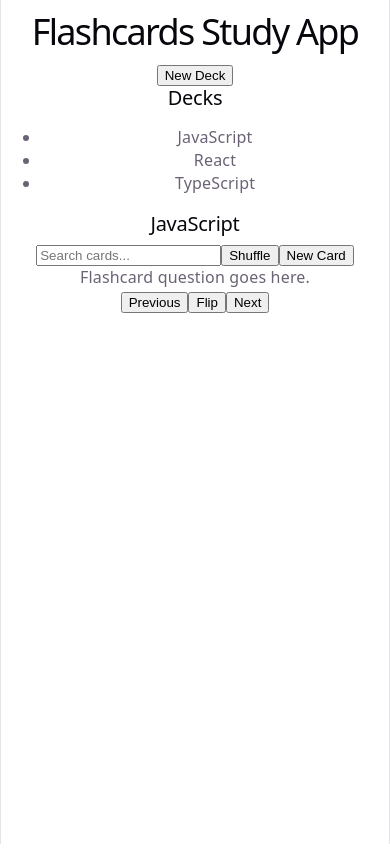
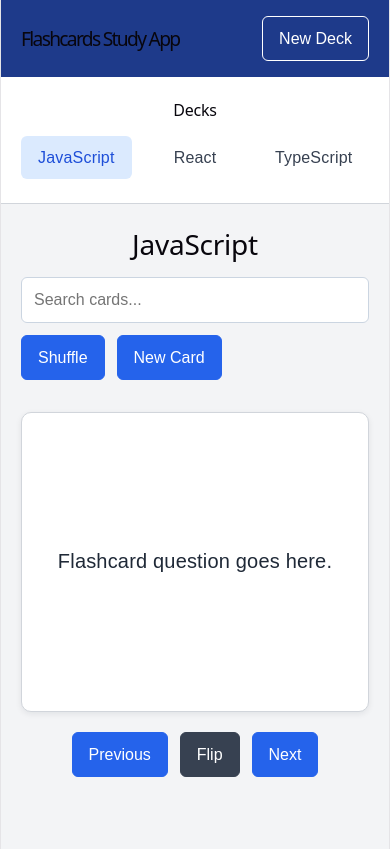
Before and after one commit to mercytv932/Flashcards-app, a React (Vite) app: page / in a window 390 px wide. Built offline with nearby package versions, Linux system fonts and the light colour scheme.

Commit message:
Add basic css

```diff
--- a/src/App.css
+++ b/src/App.css
@@ -1,184 +1,192 @@
-.counter {
-  font-size: 16px;
-  padding: 5px 10px;
-  border-radius: 5px;
-  color: var(--accent);
-  background: var(--accent-bg);
-  border: 2px solid transparent;
-  transition: border-color 0.3s;
-  margin-bottom: 24px;
-
-  &:hover {
-    border-color: var(--accent-border);
-  }
-  &:focus-visible {
-    outline: 2px solid var(--accent);
-    outline-offset: 2px;
-  }
-}
-
-.hero {
-  position: relative;
-
-  .base,
-  .framework,
-  .vite {
-    inset-inline: 0;
-    margin: 0 auto;
+  :root {
+    font-family: Arial, sans-serif;
+    color: #1f2937;
+    background: #f3f4f6;
   }
 
-  .base {
-    width: 170px;
-    position: relative;
-    z-index: 0;
+  * {
+    box-sizing: border-box;
   }
 
-  .framework,
-  .vite {
-    position: absolute;
+  body {
+    margin: 0;
   }
 
-  .framework {
-    z-index: 1;
-    top: 34px;
-    height: 28px;
-    transform: perspective(2000px) rotateZ(300deg) rotateX(44deg) rotateY(39deg)
-      scale(1.4);
+  button,
+  input {
+    font: inherit;
   }
 
-  .vite {
-    z-index: 0;
-    top: 107px;
-    height: 26px;
-    width: auto;
-    transform: perspective(2000px) rotateZ(300deg) rotateX(40deg) rotateY(39deg)
-      scale(0.8);
+  button {
+    border: 1px solid #2563eb;
+    border-radius: 6px;
+    padding: 10px 16px;
+    color: #ffffff;
+    background: #2563eb;
+    cursor: pointer;
   }
-}
 
-#center {
-  display: flex;
-  flex-direction: column;
-  gap: 25px;
-  place-content: center;
-  place-items: center;
-  flex-grow: 1;
+  button:hover {
+    background: #1d4ed8;
+  }
 
-  @media (max-width: 1024px) {
-    padding: 32px 20px 24px;
-    gap: 18px;
+  header {
+    display: flex;
+    align-items: center;
+    justify-content: space-between;
+    min-height: 72px;
+    padding: 16px 32px;
+    color: #ffffff;
+    background: #1e3a8a;
   }
-}
 
-#next-steps {
-  display: flex;
-  border-top: 1px solid var(--border);
-  text-align: left;
+  header h1 {
+    margin: 0;
+    font-size: 1.5rem;
+  }
 
-  & > div {
-    flex: 1 1 0;
+  header button {
+    border-color: #ffffff;
+    background: transparent;
+  }
+
+  header button:hover {
+    background: #1d4ed8;
+  }
+
+  header + div {
+    display: flex;
+    min-height: calc(100vh - 72px);
+  }
+
+  aside {
+    width: 240px;
+    flex-shrink: 0;
+    padding: 24px 20px;
+    border-right: 1px solid #d1d5db;
+    background: #ffffff;
+  }
+
+  aside h2 {
+    margin: 0 0 16px;
+    font-size: 1rem;
+  }
+
+  aside ul {
+    display: grid;
+    gap: 8px;
+    margin: 0;
+    padding: 0;
+    list-style: none;
+  }
+
+  aside li {
+    padding: 10px 12px;
+    border-radius: 6px;
+    color: #374151;
+  }
+
+  aside li:first-child {
+    color: #1d4ed8;
+    background: #dbeafe;
+  }
+
+  main {
+    width: 100%;
+    max-width: 900px;
+    margin: 0 auto;
     padding: 32px;
-    @media (max-width: 1024px) {
+  }
+
+  main > section:first-child {
+    display: flex;
+    align-items: center;
+    gap: 12px;
+    flex-wrap: wrap;
+  }
+
+  main h2 {
+    flex: 1 0 100%;
+    margin: 0 0 4px;
+    font-size: 1.75rem;
+  }
+
+  input[type='search'] {
+    min-width: 220px;
+    flex: 1;
+    padding: 10px 12px;
+    border: 1px solid #cbd5e1;
+    border-radius: 6px;
+    background: #ffffff;
+  }
+
+  input[type='search']:focus {
+    outline: 2px solid #93c5fd;
+    outline-offset: 1px;
+  }
+
+  main > section:nth-child(2) {
+    display: flex;
+    align-items: center;
+    justify-content: center;
+    min-height: 300px;
+    margin: 32px 0 20px;
+    padding: 32px;
+    border: 1px solid #d1d5db;
+    border-radius: 10px;
+    background: #ffffff;
+    text-align: center;
+    box-shadow: 0 2px 6px rgb(15 23 42 / 8%);
+  }
+
+  main > section:nth-child(2) p {
+    margin: 0;
+    font-size: 1.25rem;
+  }
+
+  nav {
+    display: flex;
+    justify-content: center;
+    gap: 12px;
+  }
+
+  nav button:nth-child(2) {
+    background: #374151;
+    border-color: #374151;
+  }
+
+  nav button:nth-child(2):hover {
+    background: #1f2937;
+  }
+
+  @media (max-width: 640px) {
+    header {
+      padding: 16px 20px;
+    }
+
+    header h1 {
+      font-size: 1.2rem;
+    }
+
+    header + div {
+      display: block;
+    }
+
+    aside {
+      width: 100%;
+      border-right: 0;
+      border-bottom: 1px solid #d1d5db;
+    }
+
+    aside ul {
+      grid-template-columns: repeat(3, 1fr);
+    }
+
+    main {
       padding: 24px 20px;
     }
-  }
 
-  .icon {
-    margin-bottom: 16px;
-    width: 22px;
-    height: 22px;
-  }
-
-  @media (max-width: 1024px) {
-    flex-direction: column;
-    text-align: center;
-  }
-}
-
-#docs {
-  border-right: 1px solid var(--border);
-
-  @media (max-width: 1024px) {
-    border-right: none;
-    border-bottom: 1px solid var(--border);
-  }
-}
-
-#next-steps ul {
-  list-style: none;
-  padding: 0;
-  display: flex;
-  gap: 8px;
-  margin: 32px 0 0;
-
-  .logo {
-    height: 18px;
-  }
-
-  a {
-    color: var(--text-h);
-    font-size: 16px;
-    border-radius: 6px;
-    background: var(--social-bg);
-    display: flex;
-    padding: 6px 12px;
-    align-items: center;
-    gap: 8px;
-    text-decoration: none;
-    transition: box-shadow 0.3s;
-
-    &:hover {
-      box-shadow: var(--shadow);
-    }
-    .button-icon {
-      height: 18px;
-      width: 18px;
+    input[type='search'] {
+      min-width: 100%;
     }
   }
-
-  @media (max-width: 1024px) {
-    margin-top: 20px;
-    flex-wrap: wrap;
-    justify-content: center;
-
-    li {
-      flex: 1 1 calc(50% - 8px);
-    }
-
-    a {
-      width: 100%;
-      justify-content: center;
-      box-sizing: border-box;
-    }
-  }
-}
-
-#spacer {
-  height: 88px;
-  border-top: 1px solid var(--border);
-  @media (max-width: 1024px) {
-    height: 48px;
-  }
-}
-
-.ticks {
-  position: relative;
-  width: 100%;
-
-  &::before,
-  &::after {
-    content: '';
-    position: absolute;
-    top: -4.5px;
-    border: 5px solid transparent;
-  }
-
-  &::before {
-    left: 0;
-    border-left-color: var(--border);
-  }
-  &::after {
-    right: 0;
-    border-right-color: var(--border);
-  }
-}
--- a/src/App.tsx
+++ b/src/App.tsx
@@ -1,3 +1,5 @@
+import "./App.css";
+
 export default function App() {
   return (
     <div>
```
